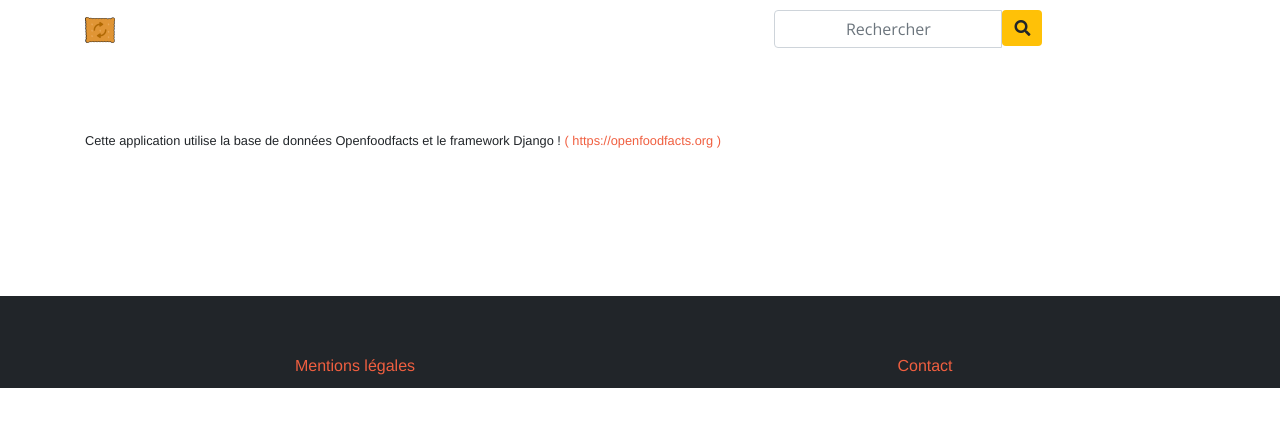
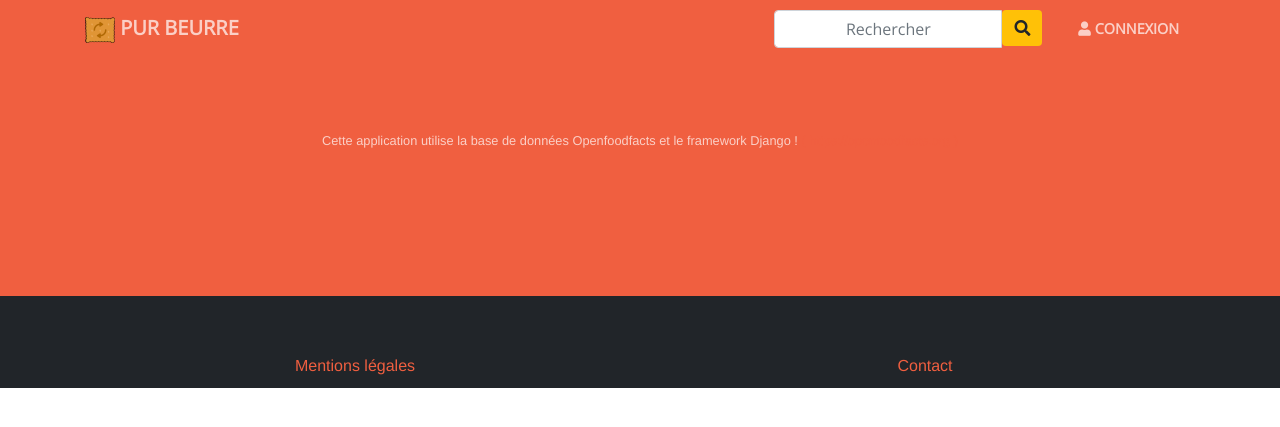
Before and after one commit to VicFinistere/pyfoodfacts, a Django app: template store/templates/store/results.html in a window 1280 px wide. Shown: the top 427 px of the page. Run offline with Django 3.2, Linux system fonts and the light colour scheme; the template is opened without the code that fills it, so the values that code supplies are empty; parts of the project's set-up code (start-up, migrations or seed data) failed here and were passed over; some libraries are stand-ins or nearby versions.

Commit message:
Style for results page

```diff
--- a/store/templates/store/results.html
+++ b/store/templates/store/results.html
@@ -34,12 +34,11 @@
                                href="{% url 'store:product_page' product_code=product_code %}#product_page">
                                 Fiche produit
                             </a>
-                            <br>
+                            &nbsp;
                             <a class='btn btn-warning' href="https://fr.openfoodfacts.org/produit/{{product_code}}/">
                                 Fiche Open Food Fact
                             </a>
-                            <br>
-                            <a class='btn btn-warning js-scroll-trigger' href="#substitutes">⮟</a>
+                            <a class='btn btn-warning js-scroll-trigger' href="#substitutes">▼</a>
                             {% else %}
                             <form method="get"
                                   action="{% url 'store:search' product_code=product_code %}#substitutes"
@@ -123,9 +122,9 @@
     </div>
 </section>
 {% else %}
-<section>
-    <div class="container">
-        <p><small>Cette application utilise la base de données Openfoodfacts et le framework Django !
+<section class="bg-primary">
+    <div class="container text-faded">
+        <p class="text-center"><small>Cette application utilise la base de données Openfoodfacts et le framework Django !
             <a href="https://openfoodfacts.org">( https://openfoodfacts.org )</a></small></p>
     </div>
 </section>
```
